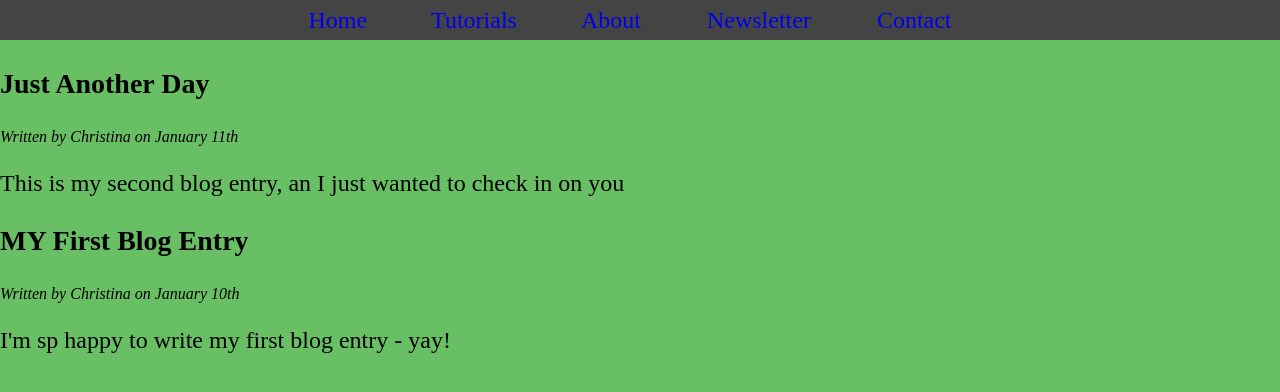
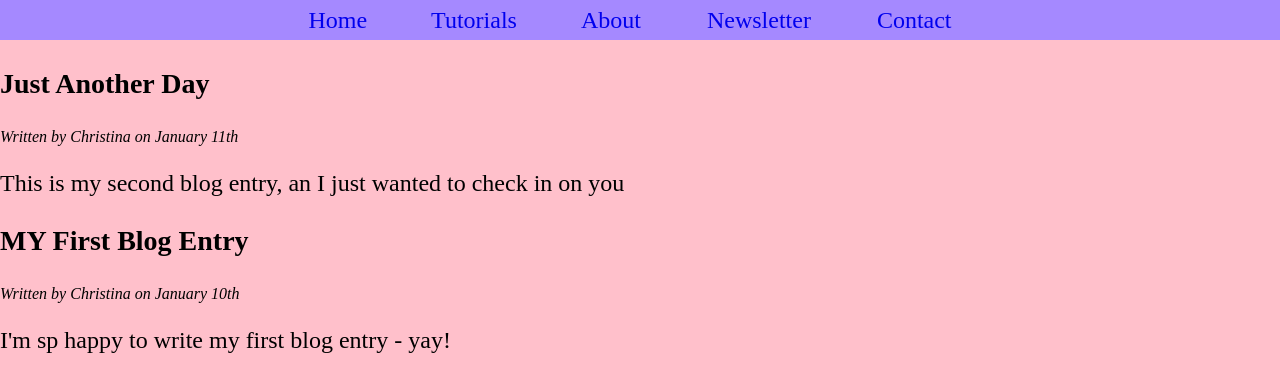
Before and after one commit to blublu1608-alt/blublu1608-alt.github.io, a plain HTML site: page week4/simplewebsite.html in a window 1280 px wide. Drawn offline with Linux system fonts and the light colour scheme.

Commit message:
Update simplewebsite.css

```diff
--- a/week4/simplewebsite.css
+++ b/week4/simplewebsite.css
@@ -1,9 +1,9 @@
-body {margin:0; padding:0; background: #69bf64;}
-nav#topmenu ul {list-style: noen; background-color: #444; text-align: center; padding: 0; margin: 0}
+body {margin:0; padding:0; background: #ffc0cb;}
+nav#topmenu ul {list-style: noen; background-color: #a589ff; text-align: center; padding: 0; margin: 0}
 nav#topmenu li {font-size: 24px; line-height: 40px; height: 40px; display: incline-block; padding: 20px}
 nav#topmenu a {text-decoration: none; lolor: #fff;}
 h1 {font-size: 28px;}
 header >p {font-style: italic;}
 article >p {font-size: 24px;}
-footer {background:#444; color: #fff; text-align: center;}
+footer {background: #ffc0cb; color: #fff; text-align: center;}
 nav ul li { display: inline; margin-right: 20px;}
```
